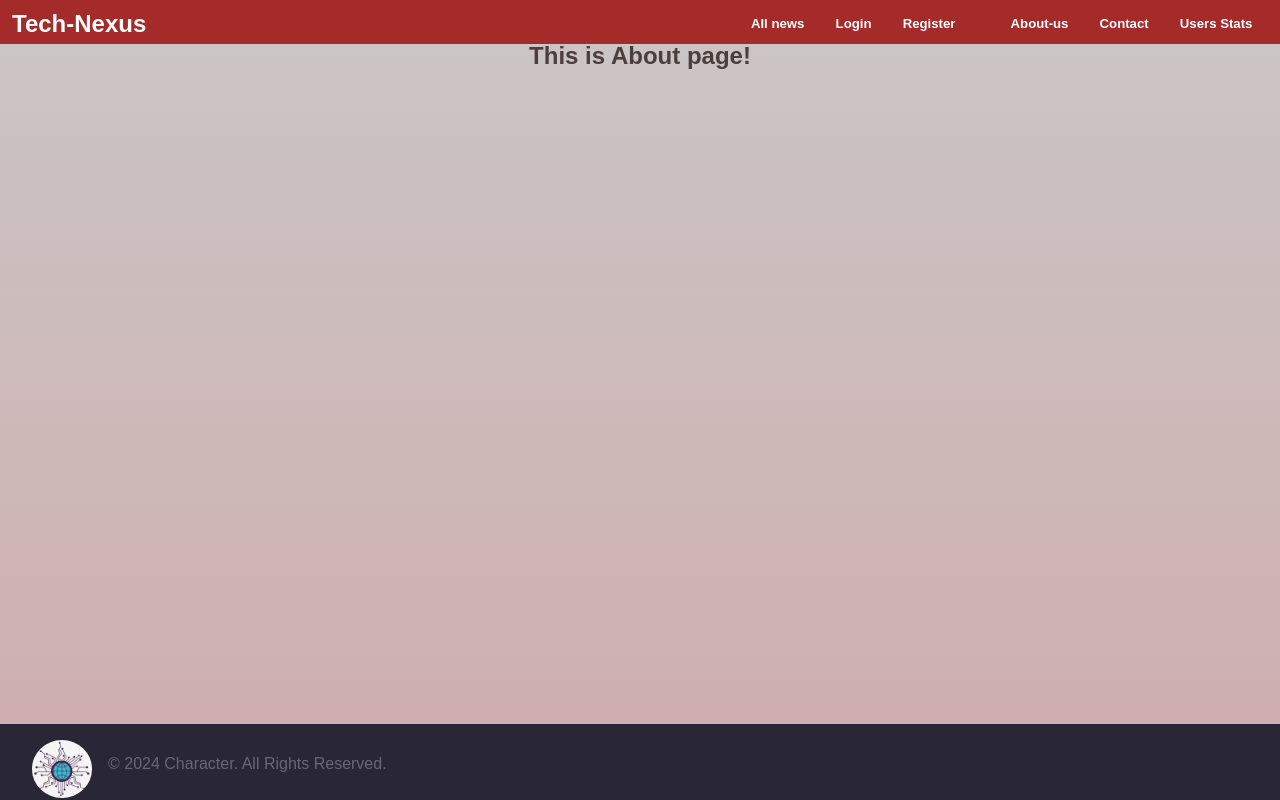
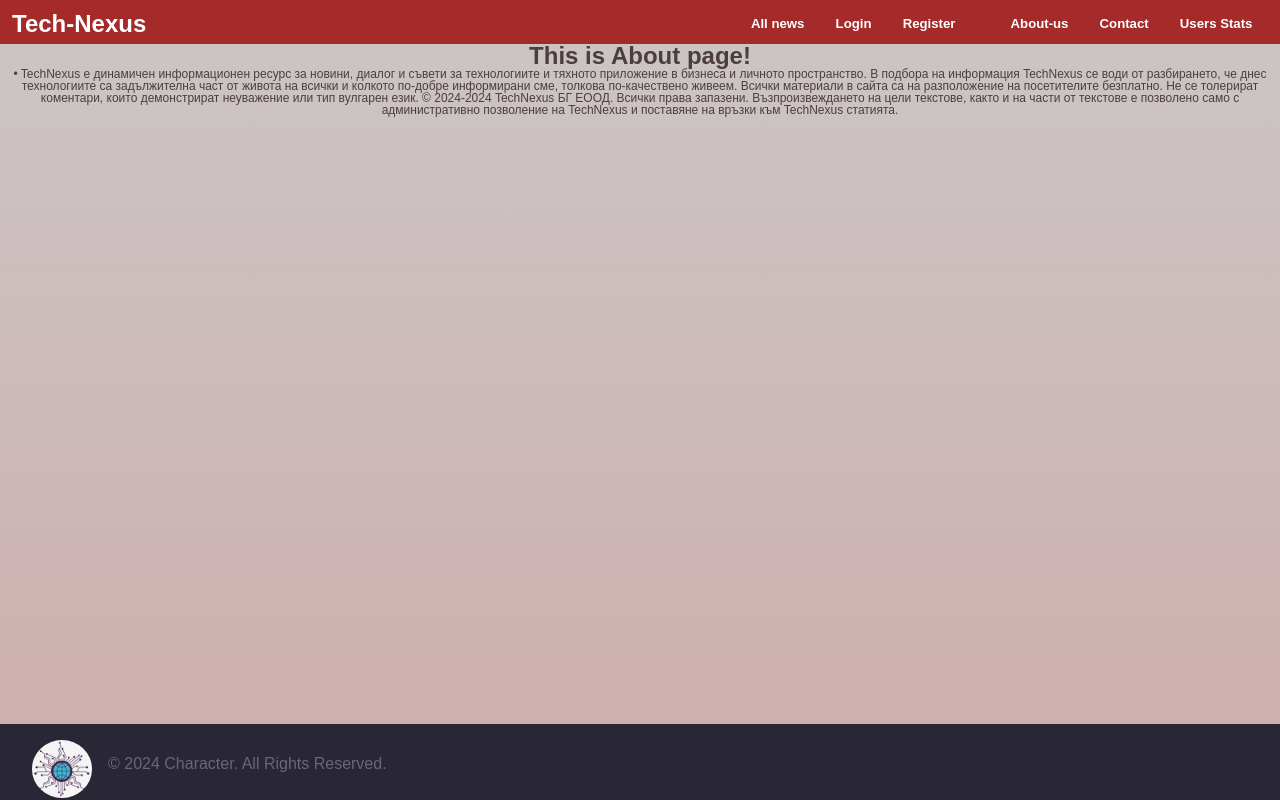
Before and after one commit to MariusGeorgiev/TechNexus, an Angular app: page /about in a window 1280 px wide. Built offline with nearby package versions, Linux system fonts and the light colour scheme; no server answers.

Commit message:
little content added to about page

```diff
--- a/src/app/about-us/about-us.component.html
+++ b/src/app/about-us/about-us.component.html
@@ -2,5 +2,10 @@
 
 <div class="about-page">
     <h1>This is About page!</h1>
+    <span>• TechNexus е динамичен информационен ресурс за новини, диалог и съвети за технологиите и тяхното приложение в бизнеса и личното пространство.
+        В подбора на информация TechNexus се води от разбирането, че днес технологиите са задължителна част от живота на всички и колкото по-добре информирани сме, толкова по-качествено живеем.
 
+        Всички материали в сайта са на разположение на посетителите безплатно. Не се толерират коментари, които демонстрират неуважение или тип вулгарен език.
+
+        © 2024-2024 TechNexus БГ ЕООД. Всички права запазени. Възпроизвеждането на цели текстове, както и на части от текстове е позволено само с административно позволение на TechNexus и поставяне на връзки към TechNexus статията.</span>
     </div>
```
